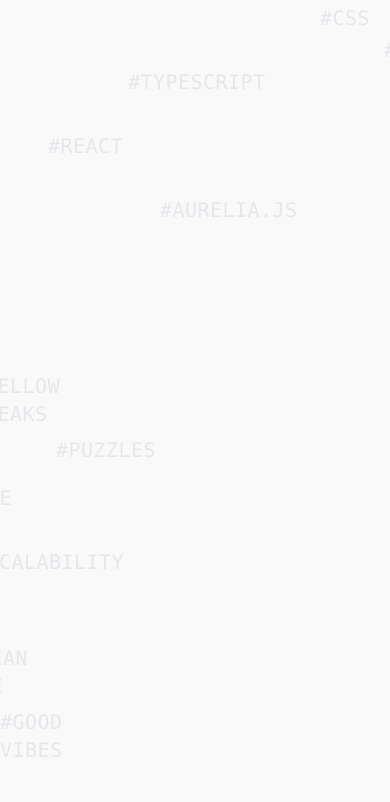
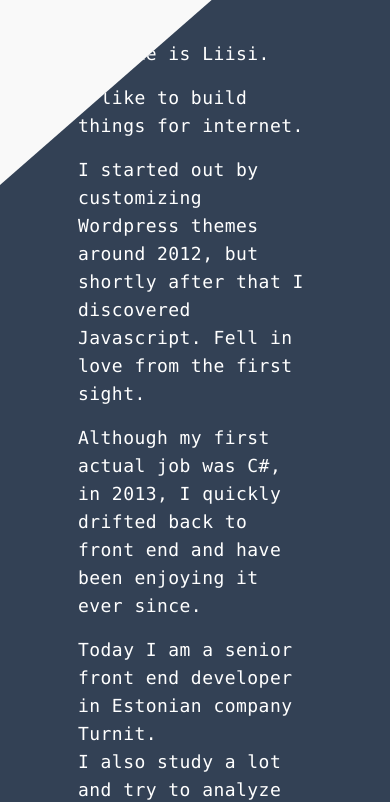
Before and after one commit to liisi29/portfolio, a Next.js app: page / in a window 390 px wide. Shown: the part 1000-1802 px from the top of the page. Built offline with nearby package versions, Linux system fonts and the light colour scheme.

Commit message:
Clouds imporvement

```diff
--- a/components/elements/IconList.tsx
+++ b/components/elements/IconList.tsx
@@ -1,7 +1,7 @@
 import { AiOutlineMail } from "react-icons/ai";
 import { FaLinkedinIn, FaGithub, FaTwitter } from "react-icons/fa";
 
-const IconList = () => {
+function IconList() {
   const linkedIn = <FaLinkedinIn />;
   const email = <AiOutlineMail />;
   const twitter = <FaTwitter />;
@@ -15,5 +15,5 @@
       ))}
     </div>
   );
-};
+}
 export default IconList;
--- a/components/elements/cloud/Cloud.tsx
+++ b/components/elements/cloud/Cloud.tsx
@@ -20,17 +20,17 @@
 
   return (
     <div
-      className={`${horizontal1} ${vertical1} h-[30rem] lg:h-full w-2/5 w-max-[30%] relative lg:absolute`}
+      className={`hidden md:block ${horizontal1} ${vertical1} h-[30rem] lg:h-full w-2/5 w-max-[30%] relative lg:absolute`}
     >
       {items.map((el, i) => (
         <div
           style={{ animationDelay: `${i / 4}s` }}
           key={el.text}
           className={`${el.size} ${el.top} ${el.horizontal} ${horizontal2} ${vertical2}
-          transition-all
+          transition-all w-fit
           _animation-fill-backwards
           text-xl
-          text-gray-200
+          text-gray-200 opacity-60 xl:opacity-100
           uppercase
           absolute`}
         >
--- a/components/elements/cloud/EduCloud.tsx
+++ b/components/elements/cloud/EduCloud.tsx
@@ -4,17 +4,17 @@
 function EduCloud() {
   // prettier-ignore
   const skills: ICloudItem[] = [
-    { text: "good vibes", size: "text-3xl", top: "top-96", horizontal: "right-12" },
-    { text: "architecture", size: "text-3xl", top: "top-40", horizontal: "right-36" },
-    { text: "clean code", size: "text-4xl", top: "top-[20rem]", horizontal: "right-32" },
-    { text: "solid", size: "text-4xl", top: "top-[28rem]", horizontal: "right-40" },
-    { text: "dry", size: "text-3xl", top: "top-24", horizontal: "right-80 lg:right-68" },
-    { text: "maintainablity", size: "text-lg", top: "top-[14rem]", horizontal: "right-80" },
-    { text: "scalability", size: "text-lg", top: "top-[14rem]", horizontal: "right-[2rem]" },
-    { text: "systems", size: "text-lg", top: "top-[18rem]", horizontal: "right-96" },
-    { text: "team work", size: "text-5xl", top: "top-[16rem] lg:top-12", horizontal: "right-80 lg:right-[30rem]" },
-    { text: "fellow freaks ♥", size: "text-2xl", top: "top-12", horizontal: "right-24" },
-    { text: "puzzles", size: "text-lg", top: "top-28", horizontal: "rigth-28" },
+    { text: "good vibes", size: "text-3xl", top: "top-[24rem]", horizontal: "right-[3rem]" },
+    { text: "architecture", size: "text-3xl", top: "top-[10rem]", horizontal: "right-[9rem]" },
+    { text: "clean code", size: "text-4xl", top: "top-[20rem]", horizontal: "right-[8rem]" },
+    { text: "solid", size: "text-4xl", top: "top-[28rem]", horizontal: "right-[10rem]" },
+    { text: "scalability", size: "text-lg", top: "top-[32rem]", horizontal: "right-[20rem] lg:right-[18rem]" },
+    { text: "dry", size: "text-3xl", top: "top-[14rem]", horizontal: "right-[20rem]" },
+    { text: "maintainablity", size: "text-lg", top: "top-[14rem]", horizontal: "right-[2rem]" },
+    { text: "systems", size: "text-lg", top: "top-[18rem]", horizontal: "right-[24rem]" },
+    { text: "team work", size: "text-5xl", top: "top-[6rem]", horizontal: "right-[20rem] lg:right-[20rem]" },
+    { text: "fellow freaks ♥", size: "text-2xl", top: "top-[3rem]", horizontal: "right-[6rem]" },
+    { text: "puzzles", size: "text-lg", top: "top-[7rem]", horizontal: "rigth-[7rem]" },
   ];
 
   return <Cloud items={skills} from="right" />;
--- a/components/elements/timeline/data.tsx
+++ b/components/elements/timeline/data.tsx
@@ -3,7 +3,7 @@
 const texts = {
   turnit: [
     "Architecting and implementing the front end of a webcashier application that is used daily by ticket agents in bus- and trainstations",
-    "Started from scratch",
+    "Started from zero",
     "Have maintained and developed the application front end alone for more than 5 years",
     "Have done user reasearch of clients, proposed and implemented scalable solutions to issues identified during the research",
     "The application is in everyday use in several countries in Europe, in Africa and USA",
--- a/components/main/Main.tsx
+++ b/components/main/Main.tsx
@@ -3,10 +3,10 @@
 import SkillCloud from "../elements/cloud/SkillCloud";
 import EduCloud from "../elements/cloud/EduCloud";
 
-const Main = () => {
+function Main() {
   return (
     <section className="w-full h-screen text-center">
-      <div className="max-w-[1240px] w-full h-full mx-auto p-2 flex justify-center items-center">
+      <div className="max-w-[1240px] z-10  w-full h-full mx-auto p-2 flex justify-center items-center">
         <div>
           <p className="py-4 m-auto">Hi, my name is</p>
           <h1>
@@ -27,5 +27,5 @@
       </div>
     </section>
   );
-};
+}
 export default Main;
--- a/components/navbar/Navbar.tsx
+++ b/components/navbar/Navbar.tsx
@@ -1,10 +1,11 @@
 import Link from "next/link";
 import { AiOutlineClose, AiOutlineMail, AiOutlineMenu } from "react-icons/ai";
 import { FaLinkedinIn, FaGithub, FaTwitter } from "react-icons/fa";
+import { VscTerminalCmd } from "react-icons/vsc";
 import { useState } from "react";
 import Sidebar from "./Sidebar";
 
-const NavBar = () => {
+function NavBar() {
   const [showSidebar, setShowSidebar] = useState(false);
 
   const handleCloseClick = () => {
@@ -56,5 +57,5 @@
       ></Sidebar>
     </header>
   );
-};
+}
 export default NavBar;
--- a/components/navbar/Sidebar.tsx
+++ b/components/navbar/Sidebar.tsx
@@ -11,7 +11,7 @@
   pages: { link: string; text: string }[];
 }
 
-const Sidebar = ({ showSidebar, handleCloseClick, pages }: IProps) => {
+function Sidebar({ showSidebar, handleCloseClick, pages }: IProps) {
   const linkedIn = <FaLinkedinIn />;
   const email = <AiOutlineMail />;
   const twitter = <FaTwitter />;
@@ -59,5 +59,5 @@
       </div>
     </>
   );
-};
+}
 export default Sidebar;
```
